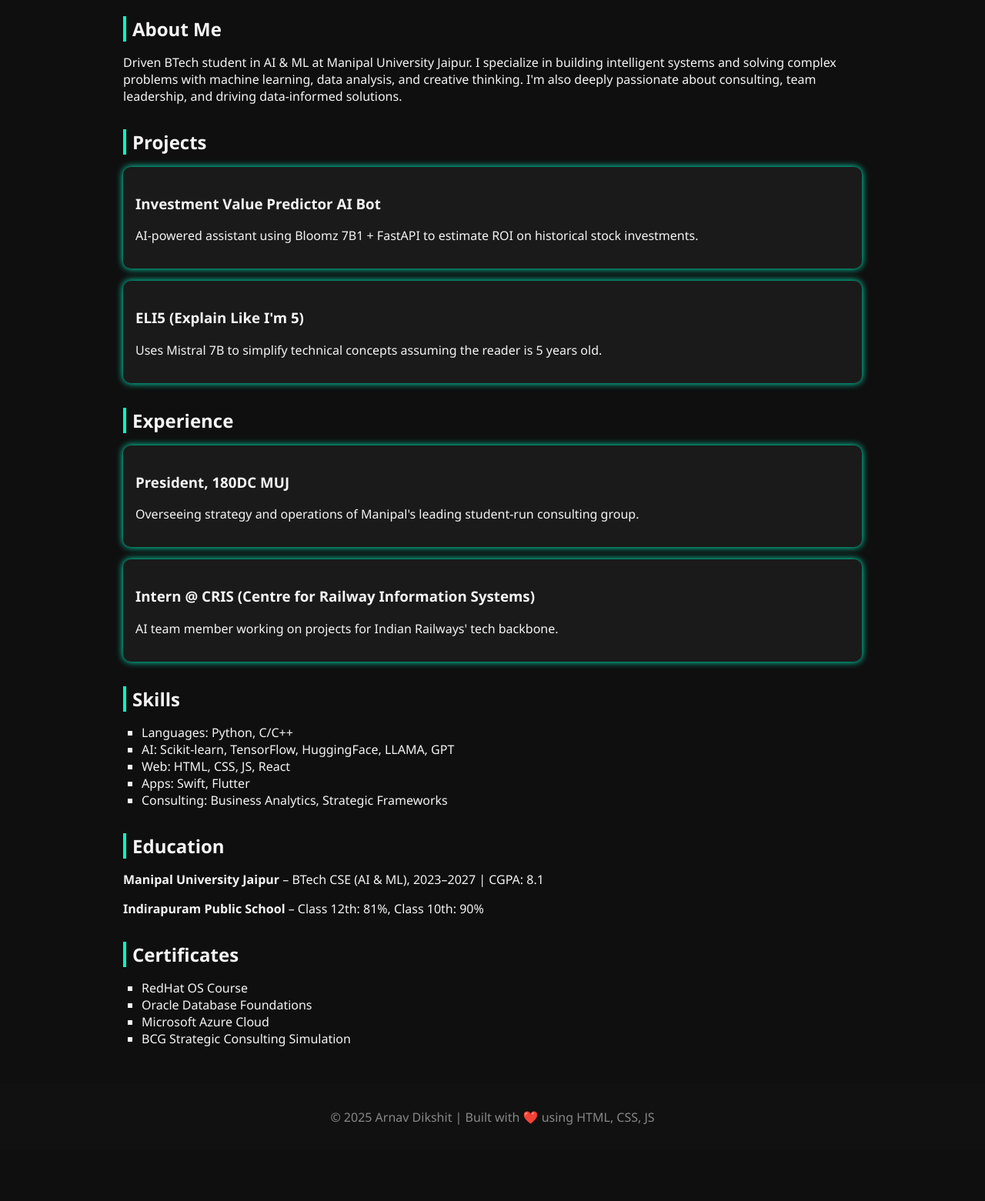
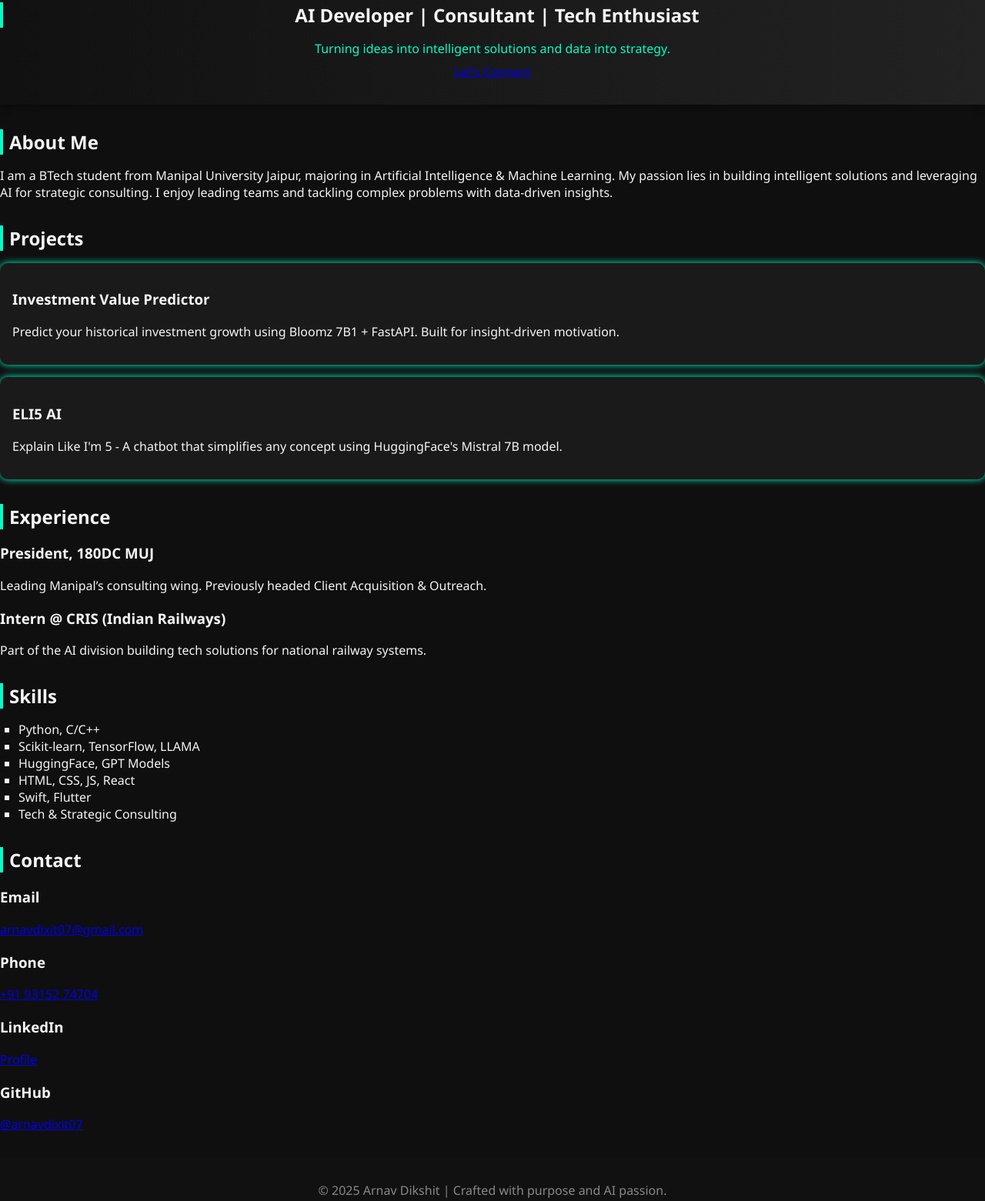
Before and after one commit to arnavdixit07/arnav-portfolio, a plain HTML site: page index.html in a window 1280 px wide. Shown: the part 248-1809 px from the top of the page at 77% size. Before the commit the page ends 1743 px from the top, so only its background shows below. Drawn offline with Linux system fonts and the light colour scheme.

Commit message:
update index.html

```diff
--- a/index.html
+++ b/index.html
@@ -5,83 +5,103 @@
   <meta name="viewport" content="width=device-width, initial-scale=1.0" />
   <title>Arnav Dikshit | AI & Consulting</title>
   <link rel="stylesheet" href="style.css" />
+  <link rel="preconnect" href="https://fonts.googleapis.com">
+  <link rel="preconnect" href="https://fonts.gstatic.com" crossorigin>
+  <link href="https://fonts.googleapis.com/css2?family=Montserrat:wght@400;700&display=swap" rel="stylesheet">
 </head>
 <body>
-  <header>
-    <div class="container">
+  <nav>
+    <div class="nav-container">
       <h1>Arnav Dikshit</h1>
-      <p>AI & ML Enthusiast | Tech Consultant</p>
-      <div class="contacts">
-        <a href="mailto:arnavdixit07@gmail.com">📧 arnavdixit07@gmail.com</a>
-        <a href="tel:+919315274704">📞 +91 9315274704</a>
-        <a href="https://linkedin.com/in/arnav-dikshit-56ba70211/" target="_blank">🔗 LinkedIn</a>
-        <a href="https://github.com/arnavdixit07" target="_blank">💻 GitHub</a>
+      <ul>
+        <li><a href="#about">About</a></li>
+        <li><a href="#projects">Projects</a></li>
+        <li><a href="#experience">Experience</a></li>
+        <li><a href="#skills">Skills</a></li>
+        <li><a href="#contact">Contact</a></li>
+      </ul>
     </div>
+  </nav>
+
+  <header class="hero">
+    <div class="hero-content">
+      <h2>AI Developer | Consultant | Tech Enthusiast</h2>
+      <p>Turning ideas into intelligent solutions and data into strategy.</p>
+      <a href="#contact" class="cta-button">Let’s Connect</a>
     </div>
   </header>
 
-  <main class="container">
-    <section id="about">
+  <main>
+    <section id="about" class="section">
       <h2>About Me</h2>
-      <p>
-        Driven BTech student in AI & ML at Manipal University Jaipur. I specialize in building intelligent systems and solving complex problems with machine learning, data analysis, and creative thinking. I'm also deeply passionate about consulting, team leadership, and driving data-informed solutions.
-      </p>
+      <p>I am a BTech student from Manipal University Jaipur, majoring in Artificial Intelligence & Machine Learning. My passion lies in building intelligent solutions and leveraging AI for strategic consulting. I enjoy leading teams and tackling complex problems with data-driven insights.</p>
     </section>
 
-    <section id="projects">
+    <section id="projects" class="section dark">
       <h2>Projects</h2>
+      <div class="card-grid">
         <div class="card">
-        <h3>Investment Value Predictor AI Bot</h3>
-        <p>AI-powered assistant using Bloomz 7B1 + FastAPI to estimate ROI on historical stock investments.</p>
+          <h3>Investment Value Predictor</h3>
+          <p>Predict your historical investment growth using Bloomz 7B1 + FastAPI. Built for insight-driven motivation.</p>
         </div>
         <div class="card">
-        <h3>ELI5 (Explain Like I'm 5)</h3>
-        <p>Uses Mistral 7B to simplify technical concepts assuming the reader is 5 years old.</p>
+          <h3>ELI5 AI</h3>
+          <p>Explain Like I'm 5 - A chatbot that simplifies any concept using HuggingFace's Mistral 7B model.</p>
+        </div>
       </div>
     </section>
 
-    <section id="experience">
+    <section id="experience" class="section">
       <h2>Experience</h2>
-      <div class="card">
+      <div class="timeline">
+        <div class="timeline-item">
           <h3>President, 180DC MUJ</h3>
-        <p>Overseeing strategy and operations of Manipal's leading student-run consulting group.</p>
+          <p>Leading Manipal’s consulting wing. Previously headed Client Acquisition & Outreach.</p>
         </div>
-      <div class="card">
-        <h3>Intern @ CRIS (Centre for Railway Information Systems)</h3>
-        <p>AI team member working on projects for Indian Railways' tech backbone.</p>
+        <div class="timeline-item">
+          <h3>Intern @ CRIS (Indian Railways)</h3>
+          <p>Part of the AI division building tech solutions for national railway systems.</p>
+        </div>
       </div>
     </section>
 
-    <section id="skills">
+    <section id="skills" class="section dark">
       <h2>Skills</h2>
-      <ul>
-        <li>Languages: Python, C/C++</li>
-        <li>AI: Scikit-learn, TensorFlow, HuggingFace, LLAMA, GPT</li>
-        <li>Web: HTML, CSS, JS, React</li>
-        <li>Apps: Swift, Flutter</li>
-        <li>Consulting: Business Analytics, Strategic Frameworks</li>
+      <ul class="skills-list">
+        <li>Python, C/C++</li>
+        <li>Scikit-learn, TensorFlow, LLAMA</li>
+        <li>HuggingFace, GPT Models</li>
+        <li>HTML, CSS, JS, React</li>
+        <li>Swift, Flutter</li>
+        <li>Tech & Strategic Consulting</li>
       </ul>
     </section>
 
-    <section id="education">
-      <h2>Education</h2>
-      <p><strong>Manipal University Jaipur</strong> – BTech CSE (AI & ML), 2023–2027 | CGPA: 8.1</p>
-      <p><strong>Indirapuram Public School</strong> – Class 12th: 81%, Class 10th: 90%</p>
-    </section>
-
-    <section id="certificates">
-      <h2>Certificates</h2>
-      <ul>
-        <li>RedHat OS Course</li>
-        <li>Oracle Database Foundations</li>
-        <li>Microsoft Azure Cloud</li>
-        <li>BCG Strategic Consulting Simulation</li>
-      </ul>
+    <section id="contact" class="section">
+      <h2>Contact</h2>
+      <div class="contact-cards">
+        <div class="contact-card">
+          <h3>Email</h3>
+          <p><a href="mailto:arnavdixit07@gmail.com">arnavdixit07@gmail.com</a></p>
+        </div>
+        <div class="contact-card">
+          <h3>Phone</h3>
+          <p><a href="tel:+919315274704">+91 93152 74704</a></p>
+        </div>
+        <div class="contact-card">
+          <h3>LinkedIn</h3>
+          <p><a href="https://linkedin.com/in/arnav-dikshit-56ba70211" target="_blank">Profile</a></p>
+        </div>
+        <div class="contact-card">
+          <h3>GitHub</h3>
+          <p><a href="https://github.com/arnavdixit07" target="_blank">@arnavdixit07</a></p>
+        </div>
+      </div>
     </section>
   </main>
 
   <footer>
-    <p>© 2025 Arnav Dikshit | Built with ❤️ using HTML, CSS, JS</p>
+    <p>© 2025 Arnav Dikshit | Crafted with purpose and AI passion.</p>
   </footer>
 
   <script src="script.js"></script>
```
Lines whose indentation alone changed are shown as unchanged.
